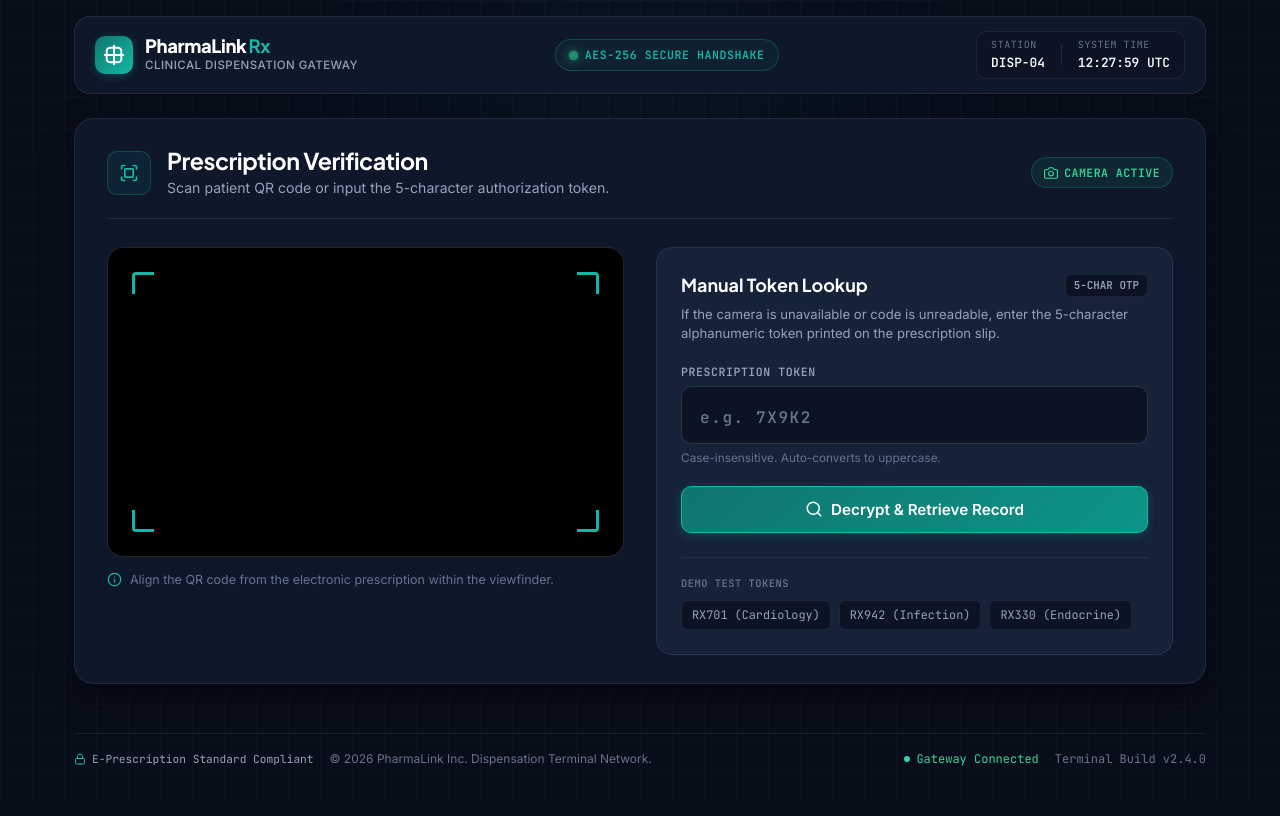
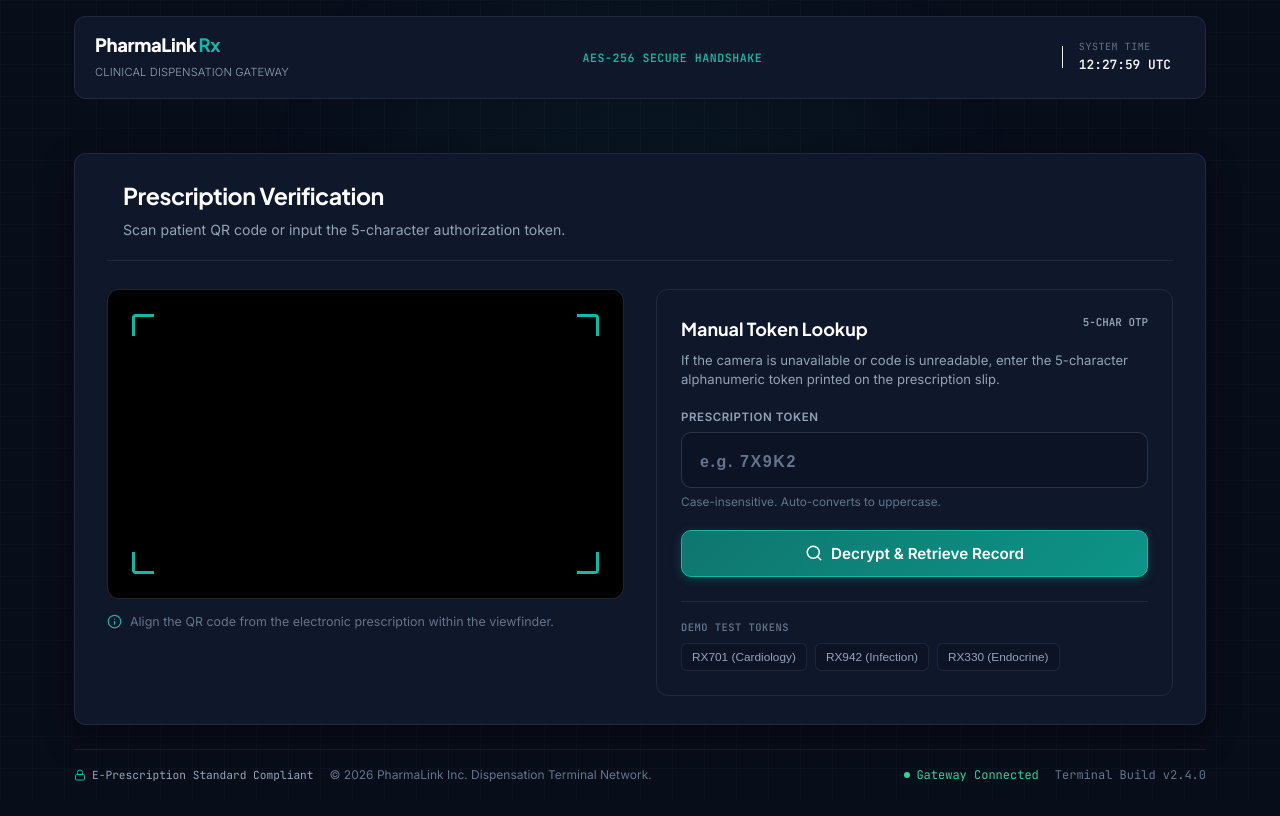
Before and after one commit to idxva/PharmaLink, a plain HTML site: page index.html in a window 1280 px wide. Drawn offline with nearby package versions, Linux system fonts and the light colour scheme.

Commit message:
Update 0.4.7

```diff
--- a/index.html
+++ b/index.html
@@ -35,10 +35,10 @@
             <div class="terminal-left">
                 <div class="brand-badge">
                     <div class="brand-logo-icon">
-                        <svg width="22" height="22" viewBox="0 0 24 24" fill="none" stroke="currentColor" stroke-width="2.2" stroke-linecap="round" stroke-linejoin="round">
+                       <!-- <svg width="22" height="22" viewBox="0 0 24 24" fill="none" stroke="currentColor" stroke-width="2.2" stroke-linecap="round" stroke-linejoin="round">
                             <path d="M12 2v20M2 12h20"/>
                             <rect x="4" y="4" width="16" height="16" rx="4"/>
-                        </svg>
+                        </svg> -->
                     </div>
                     <div class="brand-text">
                         <span class="brand-title">PharmaLink<span class="brand-accent">Rx</span></span>
@@ -56,10 +56,7 @@
 
             <div class="terminal-right">
                 <div class="terminal-meta">
-                    <div class="meta-item">
-                        <span class="meta-label">STATION</span>
-                        <span class="meta-value">DISP-04</span>
-                    </div>
+
                     <div class="meta-divider"></div>
                     <div class="meta-item">
                         <span class="meta-label">SYSTEM TIME</span>
@@ -77,23 +74,13 @@
                     <div class="card-header">
                         <div class="header-icon-group">
                             <div class="icon-bubble">
-                                <svg width="20" height="20" viewBox="0 0 24 24" fill="none" stroke="currentColor" stroke-width="2" stroke-linecap="round" stroke-linejoin="round">
-                                    <path d="M3 7V5a2 2 0 0 1 2-2h2M17 3h2a2 2 0 0 1 2 2v2M21 17v2a2 2 0 0 1-2 2h-2M7 21H5a2 2 0 0 1-2-2v-2"/>
-                                    <rect x="7" y="7" width="10" height="10" rx="1"/>
-                                </svg>
                             </div>
                             <div>
                                 <h1 class="card-title">Prescription Verification</h1>
                                 <p class="card-desc">Scan patient QR code or input the 5-character authorization token.</p>
                             </div>
                         </div>
-                        <div class="status-badge" id="cameraStatusBadge">
-                            <svg width="14" height="14" viewBox="0 0 24 24" fill="none" stroke="currentColor" stroke-width="2" stroke-linecap="round" stroke-linejoin="round">
-                                <path d="M23 19a2 2 0 0 1-2 2H3a2 2 0 0 1-2-2V8a2 2 0 0 1 2-2h4l2-3h6l2 3h4a2 2 0 0 1 2 2z"/>
-                                <circle cx="12" cy="13" r="4"/>
-                            </svg>
-                            <span>CAMERA ACTIVE</span>
-                        </div>
+
                     </div>
 
                     <div class="verification-grid">
--- a/style.css
+++ b/style.css
@@ -56,8 +56,8 @@
     /* Radii */
     --radius-sm: 6px;
     --radius-md: 10px;
-    --radius-lg: 16px;
-    --radius-xl: 20px;
+    --radius-lg: 12px;
+    --radius-xl: 12px;
     --radius-full: 9999px;
 
     /* Motion Curves */
@@ -134,7 +134,7 @@ body {
     display: flex;
     align-items: center;
     justify-content: space-between;
-    padding: 14px 20px;
+    padding: 17px 20px;
     background: var(--bg-surface);
     border: 1px solid var(--border-subtle);
     border-radius: var(--radius-lg);
@@ -148,10 +148,10 @@ body {
     align-items: center;
 }
 
-.brand-badge {
+/*.brand-badge {
     display: flex;
     align-items: center;
-    gap: 12px;
+    gap: 15px;
 }
 
 .brand-logo-icon {
@@ -164,7 +164,7 @@ body {
     align-items: center;
     justify-content: center;
     box-shadow: 0 2px 8px rgba(13, 148, 136, 0.35);
-}
+} */
 
 .brand-text {
     display: flex;
@@ -187,11 +187,12 @@ body {
 }
 
 .brand-subtitle {
-    font-size: 0.72rem;
-    font-weight: 500;
+    font-size: 0.70rem;
+    font-weight: 300;
     color: var(--text-secondary);
-    letter-spacing: 0.04em;
+    letter-spacing: 0.01em;
     text-transform: uppercase;
+    margin-top: 0.5rem
 }
 
 .terminal-center {
@@ -200,33 +201,17 @@ body {
 }
 
 .security-chip {
-    display: inline-flex;
-    align-items: center;
+    display: flex;
+    align-items: column;
     gap: 8px;
-    background: rgba(13, 148, 136, 0.08);
-    border: 1px solid var(--border-accent);
-    padding: 6px 14px;
-    border-radius: var(--radius-full);
 }
 
-.pulse-dot {
-    width: 7px;
-    height: 7px;
-    background-color: var(--emerald-400);
-    border-radius: 50%;
-    box-shadow: 0 0 8px var(--emerald-400);
-    animation: pulse-ring 2s infinite ease-in-out;
-}
 
-@keyframes pulse-ring {
-    0%, 100% { transform: scale(1); opacity: 1; }
-    50% { transform: scale(1.35); opacity: 0.6; }
-}
 
 .chip-label {
     font-family: var(--font-mono);
     font-size: 0.72rem;
-    font-weight: 600;
+    font-weight: 900;
     color: var(--teal-400);
     letter-spacing: 0.05em;
 }
@@ -240,10 +225,8 @@ body {
     display: flex;
     align-items: center;
     gap: 16px;
-    background: var(--bg-input);
     padding: 6px 14px;
     border-radius: var(--radius-md);
-    border: 1px solid var(--border-subtle);
 }
 
 .meta-item {
@@ -265,11 +248,11 @@ body {
     font-weight: 600;
     color: var(--text-primary);
 }
-
+/* ──────────────────────────────────────────────────────────────────────────────────────────────────────────────────────────────────────Time pakathula iruka column ──────────────────────────────────────────────────────────────────────────────────────────────────────────────────────────────────────────────────────────────────────────────────────────────────────────────────────────────────*/
 .meta-divider {
     width: 1px;
     height: 22px;
-    background-color: var(--border-subtle);
+    background-color: #EBEEF0;
 }
 
 /* ─────────────────────────────────────────────────────────────────────────────
@@ -289,7 +272,7 @@ body {
     to { opacity: 1; transform: translateY(0); }
 }
 
-/* Terminal Card (Primary Container) */
+/* Terminal Card (Primary Container) =================================== NEEDS SOME CHANGE 5*/
 .terminal-card {
     background: var(--bg-surface);
     border: 1px solid var(--border-subtle);
@@ -297,6 +280,7 @@ body {
     padding: 28px 32px;
     box-shadow: var(--shadow-lg);
     position: relative;
+    margin-top: 1.9em
 }
 
 .card-header {
@@ -315,18 +299,7 @@ body {
     gap: 16px;
 }
 
-.icon-bubble {
-    width: 44px;
-    height: 44px;
-    background: rgba(13, 148, 136, 0.1);
-    color: var(--teal-400);
-    border: 1px solid var(--border-accent);
-    border-radius: var(--radius-md);
-    display: flex;
-    align-items: center;
-    justify-content: center;
-    flex-shrink: 0;
-}
+
 
 .card-title {
     font-family: var(--font-heading);
@@ -340,23 +313,9 @@ body {
 .card-desc {
     font-size: 0.88rem;
     color: var(--text-secondary);
-    margin-top: 2px;
+    margin-top: 9px;
 }
 
-.status-badge {
-    display: inline-flex;
-    align-items: center;
-    gap: 6px;
-    padding: 6px 12px;
-    border-radius: var(--radius-full);
-    background: rgba(16, 185, 129, 0.1);
-    border: 1px solid rgba(16, 185, 129, 0.25);
-    color: var(--emerald-400);
-    font-size: 0.72rem;
-    font-family: var(--font-mono);
-    font-weight: 600;
-    letter-spacing: 0.04em;
-}
 
 /* ─────────────────────────────────────────────────────────────────────────────
    VERIFICATION GRID (SCANNER + MANUAL OTP)
@@ -466,14 +425,13 @@ body {
     flex-shrink: 0;
 }
 
-/* Right: Manual Token Column */
+/* Right: Manual Token Column ======================================SAME NEED CHANGE 5*/
 .manual-column {
     display: flex;
     flex-direction: column;
 }
 
 .manual-box {
-    background: var(--bg-surface-elevated);
     border: 1px solid var(--border-subtle);
     border-radius: var(--radius-lg);
     padding: 24px;
@@ -501,10 +459,7 @@ body {
     font-size: 0.68rem;
     font-weight: 600;
     color: var(--text-secondary);
-    background: var(--bg-input);
-    border: 1px solid var(--border-subtle);
-    padding: 2px 8px;
-    border-radius: var(--radius-sm);
+    margin-bottom: 1.3em
 }
 
 .box-description {
@@ -528,7 +483,6 @@ body {
 }
 
 .input-label {
-    font-family: var(--font-mono);
     font-size: 0.72rem;
     font-weight: 600;
     color: var(--text-secondary);
@@ -548,7 +502,6 @@ body {
     border-radius: var(--radius-md);
     padding: 14px 44px 14px 18px;
     color: #ffffff;
-    font-family: var(--font-mono);
     font-size: 1.35rem;
     font-weight: 600;
     letter-spacing: 0.25em;
@@ -625,7 +578,6 @@ body {
     border: 1px solid var(--border-subtle);
     border-radius: var(--radius-sm);
     padding: 6px 10px;
-    font-family: var(--font-mono);
     font-size: 0.74rem;
     color: var(--text-secondary);
     cursor: pointer;
```
